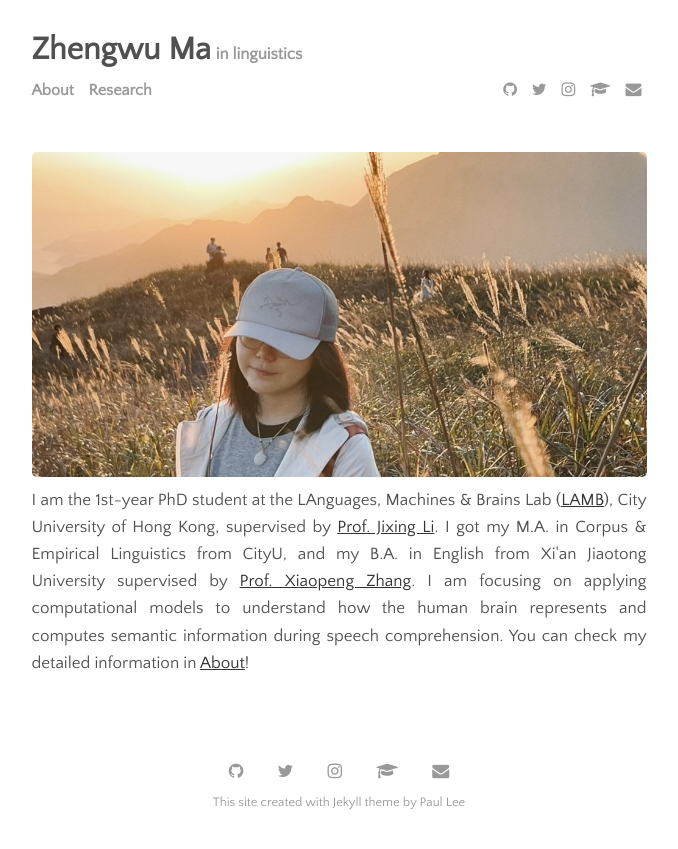
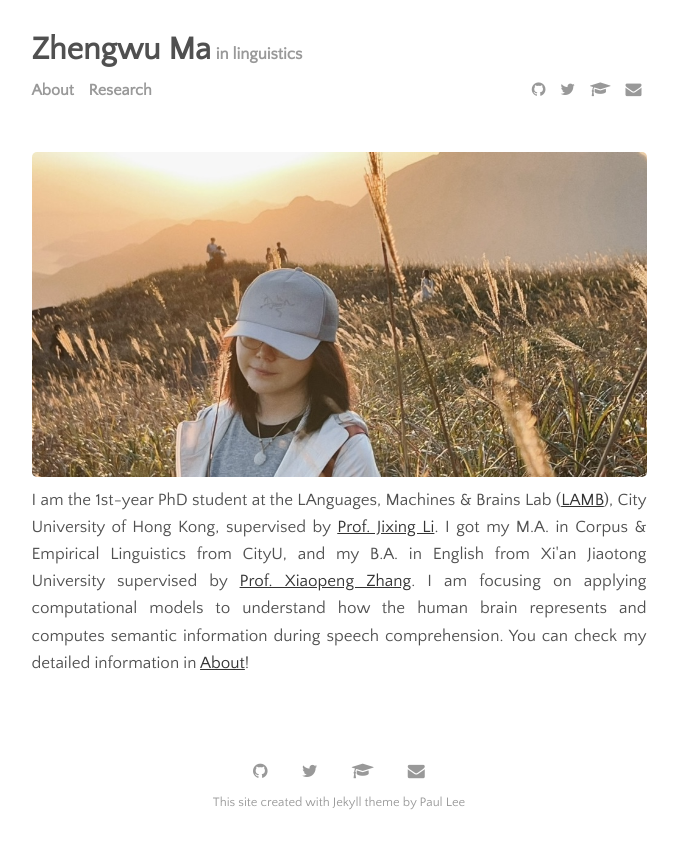
Before and after one commit to zhengwuma/zhengwuma.github.io, a Jekyll site: the page built from index.html, in a window 1280 px wide. Shown: the top 849 px of the page, without its empty margins (301-979 px from the left). Built offline with Jekyll 4.4.1, drawn with Linux system fonts in a browser that asks for light colours; the list of posts is cut into pages by our own code.

Commit message:
Update settings.yml

```diff
--- a/_data/settings.yml
+++ b/_data/settings.yml
@@ -14,7 +14,6 @@ menu:
 social:
 - {icon: 'github',     link: 'https://github.com/zhengwuma'}
 - {icon: 'twitter',    link: 'https://twitter.com/zhengwuma'}
-- {icon: 'instagram',   link: 'https://www.instagram.com/zhengwu_ma/'}
 - {icon: 'graduation-cap',  link: 'https://scholar.google.com/citations?user=AFkl-oQAAAAJ&hl=en&oi=ao'}
 - {icon: 'envelope',   link: 'mailto:zhengwu.ma@my.cityu.edu.hk'}
 
```
